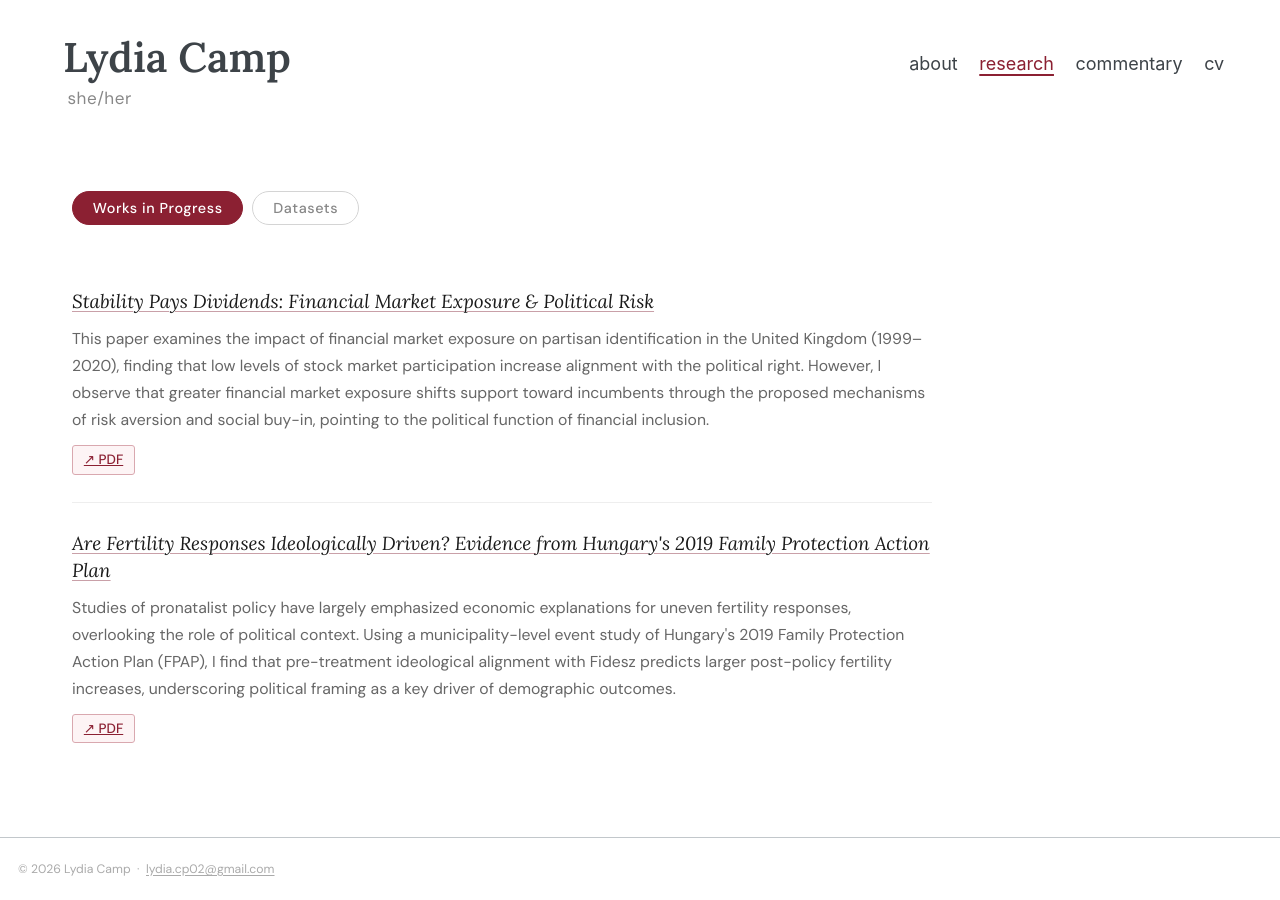
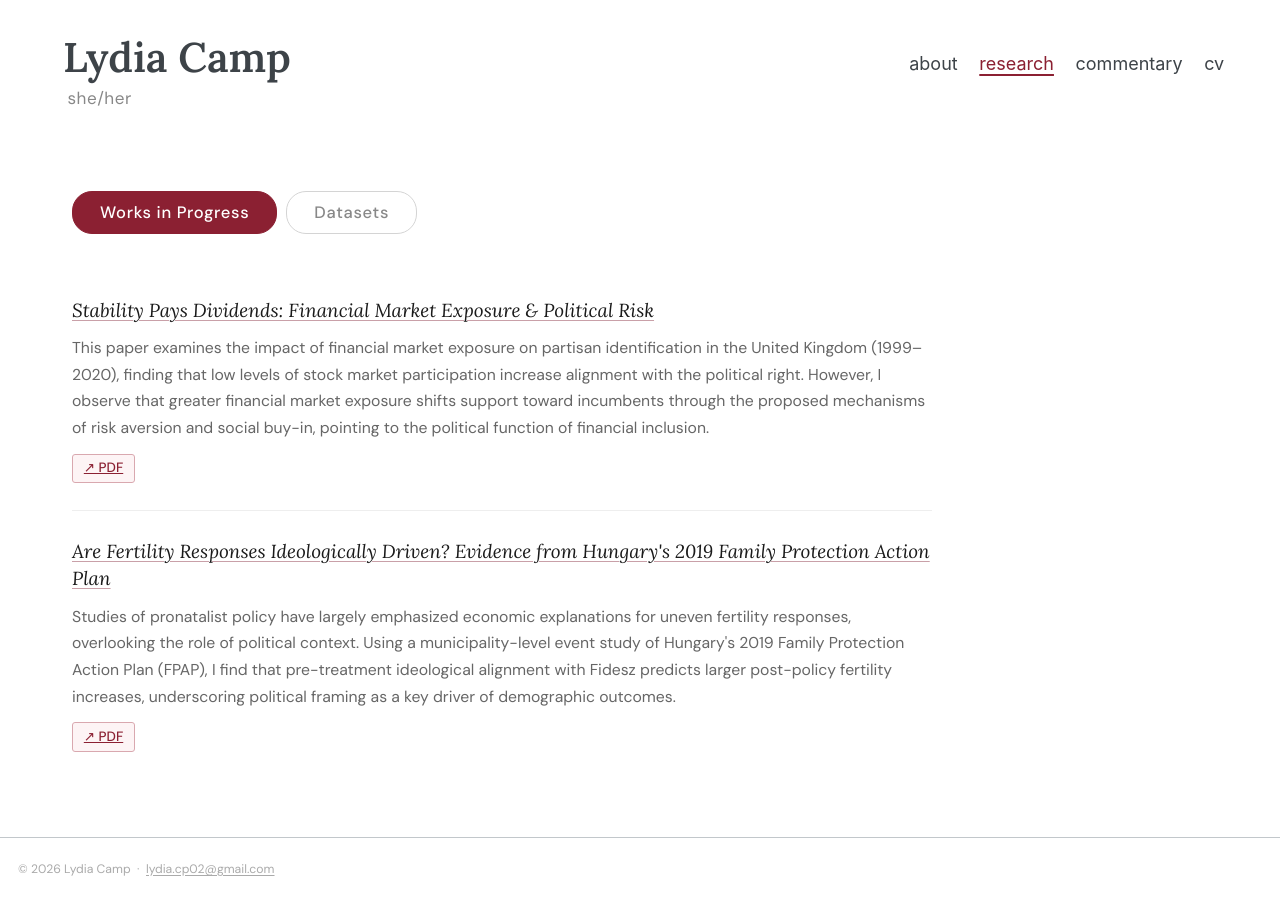
Before and after one commit to lydiagcamp/lydiagcamp.github.io, a Jekyll site: the page built from _pages/publications.html, in a window 1280 px wide and 900 px high. Built offline with Jekyll 4.4.1, drawn with Linux system fonts in a browser that asks for light colours.

Commit message:
Make research tab pills slightly bigger
Co-Authored-By: Claude Sonnet 4.6 <noreply@anthropic.com>

```diff
--- a/_pages/publications.html
+++ b/_pages/publications.html
@@ -49,10 +49,10 @@ redirect_from:
 
   .rp-tab {
     font-family: 'DM Sans', sans-serif;
-    font-size: 0.8rem;
+    font-size: 0.92rem;
     font-weight: 500;
     letter-spacing: 0.04em;
-    padding: 0.4rem 1.1rem;
+    padding: 0.55rem 1.5rem;
     border-radius: 20px;
     border: 1.5px solid #d4d4d4;
     background: transparent;
```
